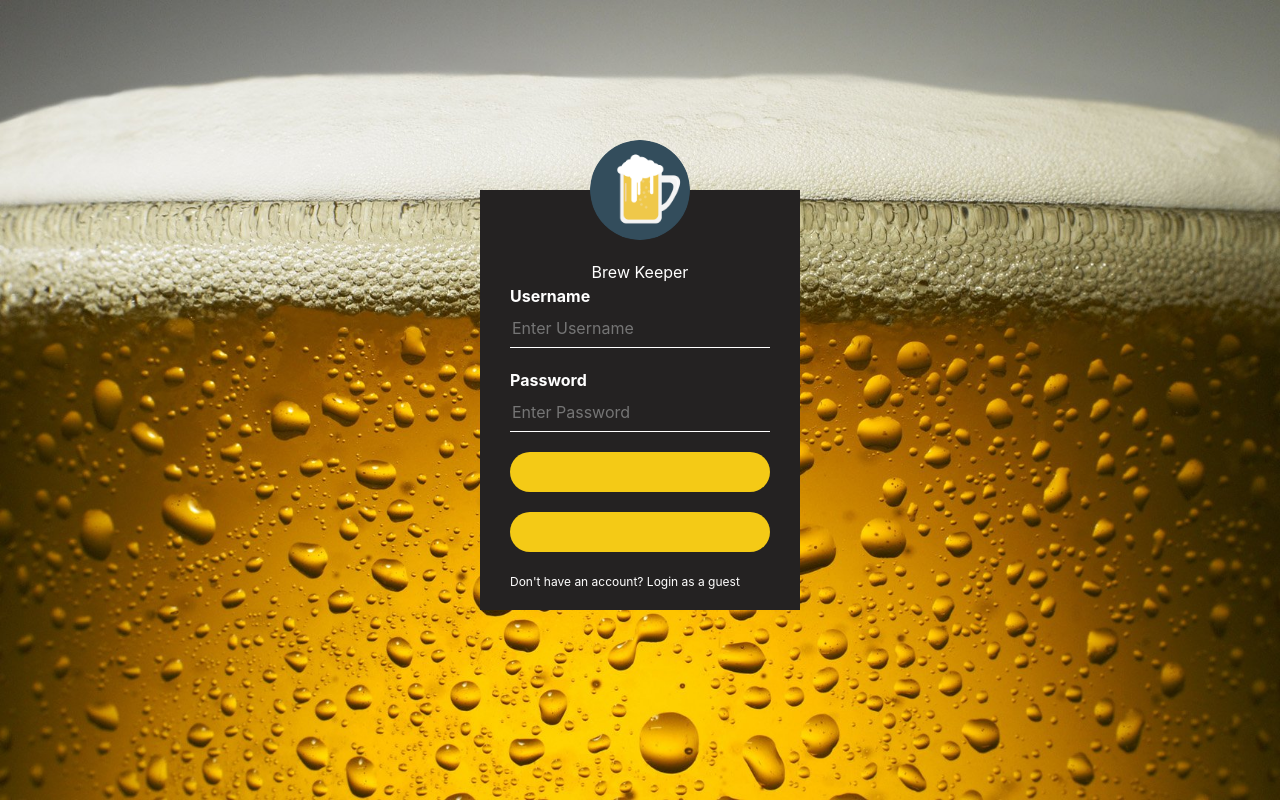
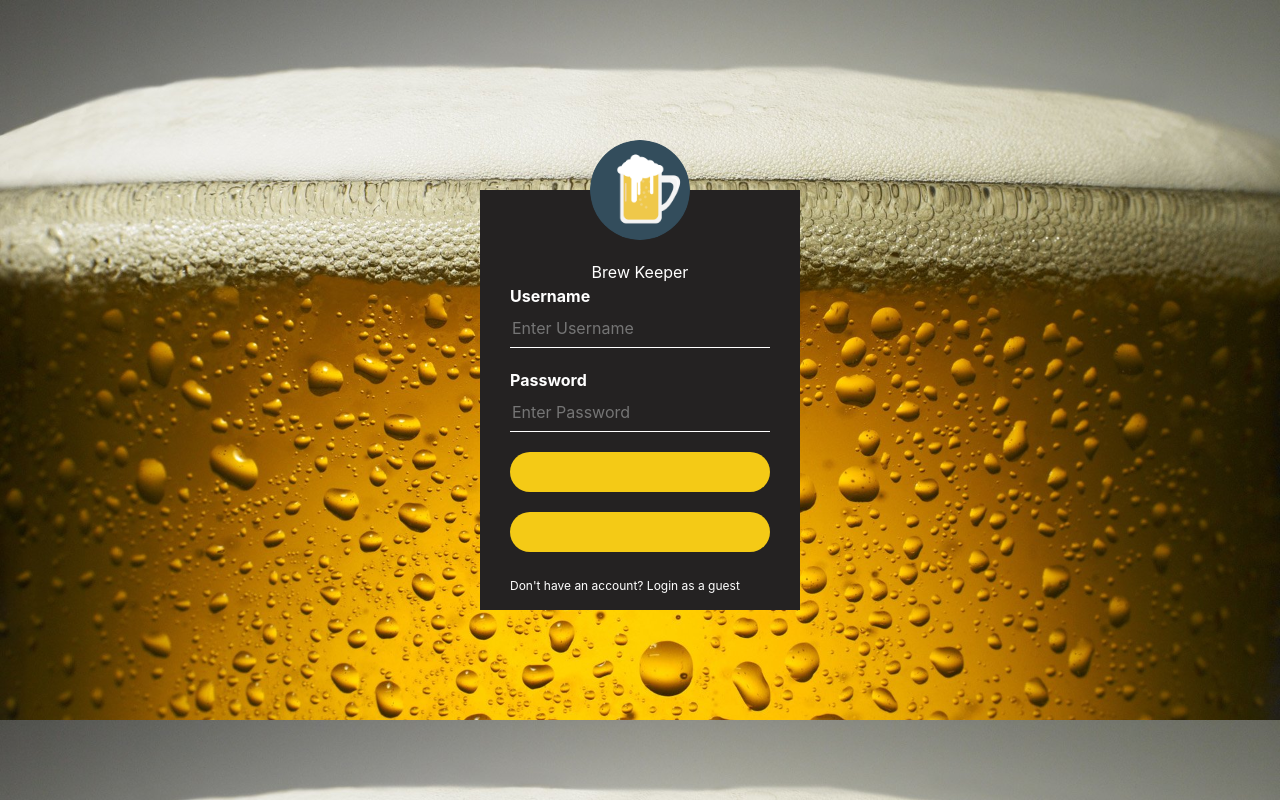
Before and after one commit to shannono18/Project-2, a website: page public/login.html in a window 1280 px wide. Drawn offline with nearby package versions, Linux system fonts and the light colour scheme.

Commit message:
meta data for html added and login css adjusted

```diff
--- a/public/assets/css/login.css
+++ b/public/assets/css/login.css
@@ -1,9 +1,9 @@
-body {
+body, html {
 	margin: 0;
 	padding: 0;
 	background: url('../../beer-background.jpg');
+	background-position: auto;
 	background-size: cover;
-	background-position: center;
 	font-family: sans-serif;
 }
 
--- a/public/login.html
+++ b/public/login.html
@@ -1,7 +1,9 @@
-<html>
+<!DOCTYPE html>
+<html lang="en">
 
 <head>
 	<meta charset="utf-8">
+	<meta http-equiv="X-UA-Compatible" content="IE=edge">
 	<meta name="viewport" content="width=device-width, initial-scale=1">
 	<title>BrewKeeper - Login Page</title>
 	<link rel="stylesheet" href="./assets/css/login.css">
```
Also changed, not shown: public/index.html (+2 -1 lines), public/mybrews.html (+2 -1 lines).
